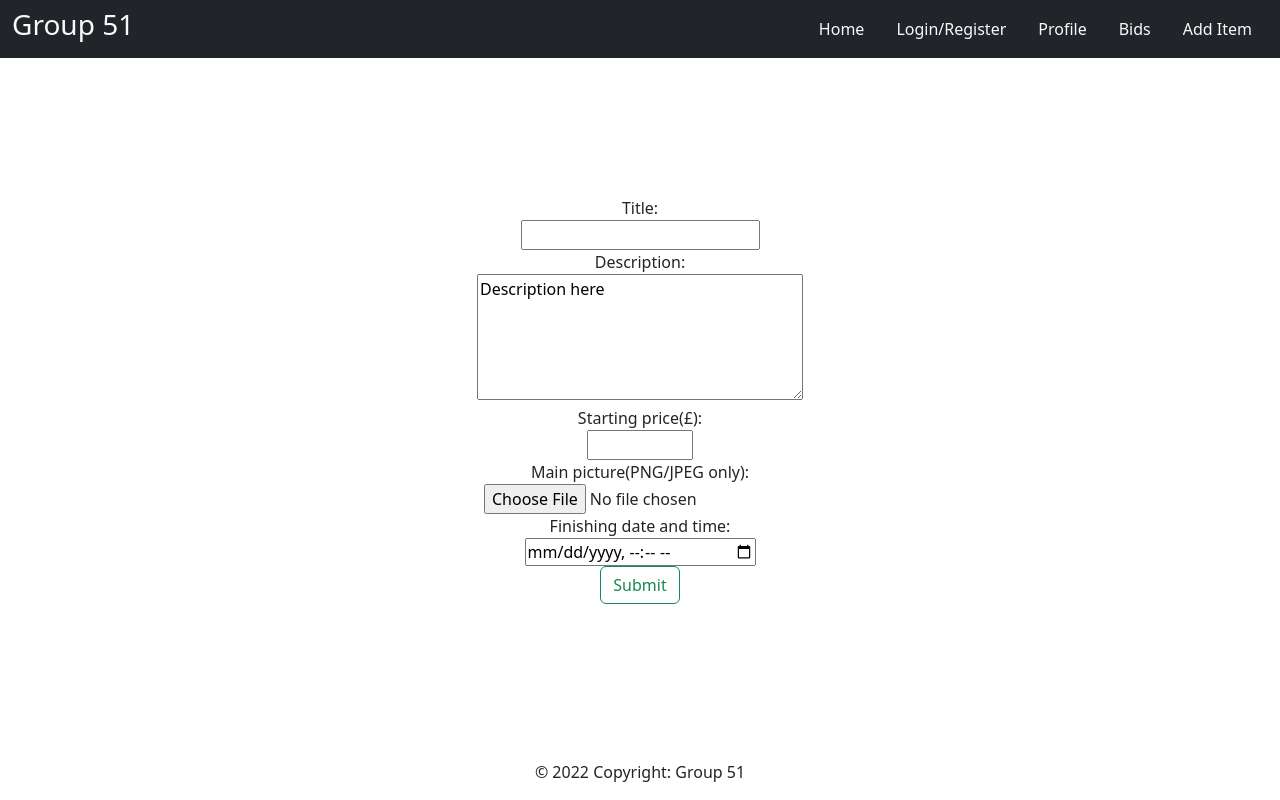
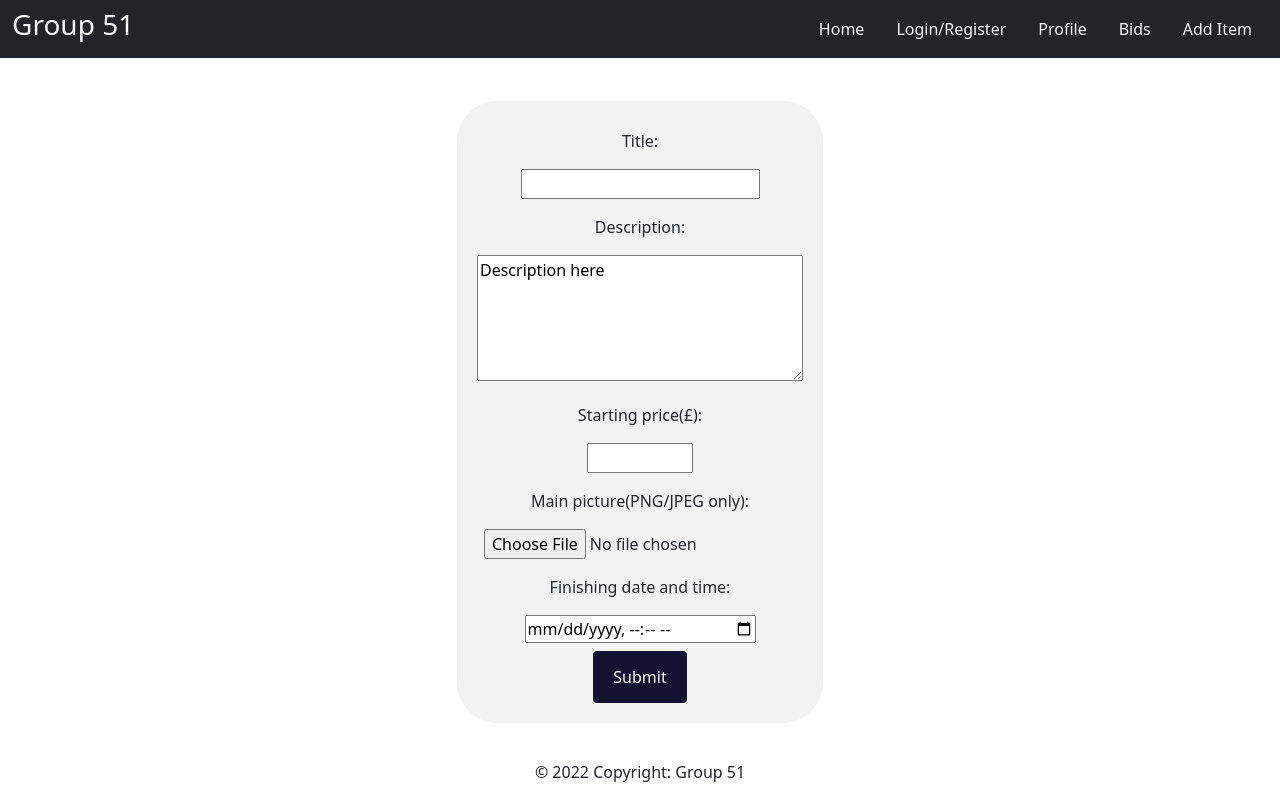
Before and after one commit to anisfaqiehah/ECS639U-Group51, a Vue app in the folder Frontend/: page /add in a window 1280 px wide. Built offline with nearby package versions, Linux system fonts and the light colour scheme.

Commit message:
Update AddItem.vue

```diff
--- a/Frontend/src/views/AddItem.vue
+++ b/Frontend/src/views/AddItem.vue
@@ -89,3 +89,38 @@ methods: {
   }
 }
 </script>
+<style scoped>
+form{
+  width:100%;
+  padding: 12px 20px;
+  margin: 8px 0;
+  display: flex;
+  display: inline-block;
+  border: 1px solid #ccc;
+  border-radius: 40px;
+  border-style:inherit;
+  box-sizing: border-box;
+  text-align: center;
+  margin-top: 2em;
+  background-color: #f2f2f2;
+}
+
+button[type=submit] {
+  /* width: 100%; */
+  background-color:rgb(19, 19, 49);
+  color: white;
+  padding: 14px 20px;
+  margin: 8px 0;
+  border: none;
+  border-radius: 4px;
+  cursor: pointer;
+  }
+
+button[type=submit]:hover {
+  background-color: blue;
+  }
+
+label{
+  margin: 1em;
+}
+</style>
```
